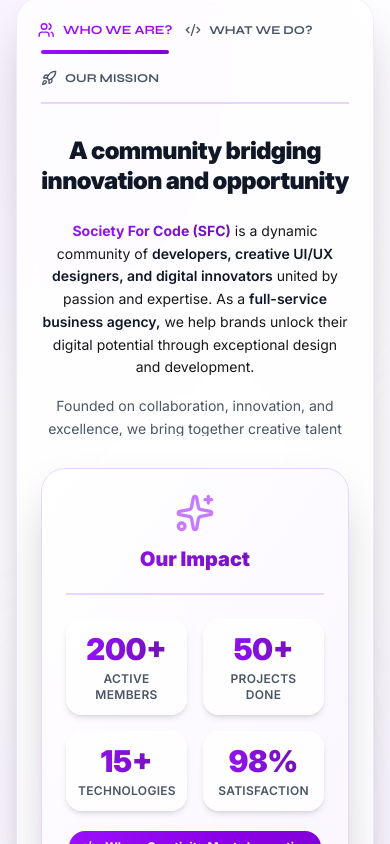
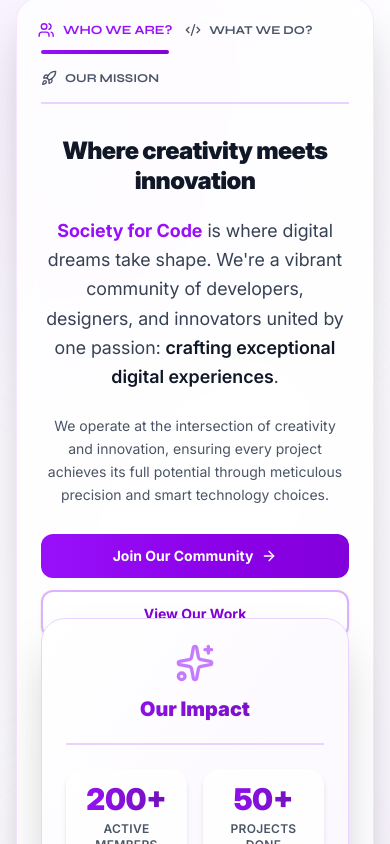
Before and after one commit to basit438/societyforcode, a Next.js app: page / in a window 390 px wide. Shown: the part 940-1784 px from the top of the page. Built offline with nearby package versions, Linux system fonts and the light colour scheme.

Commit message:
added responsiveness

```diff
--- a/app/components/sections/About.jsx
+++ b/app/components/sections/About.jsx
@@ -66,71 +66,55 @@
 
   const content = {
     who: {
-      title: "A community bridging innovation and opportunity",
+      title: "Where creativity meets innovation",
       text: (
-        <div className="space-y-4">
-          <p>
-            <span className="font-bold bg-gradient-to-r from-purple-600 to-purple-800 bg-clip-text text-transparent">
-              Society For Code (SFC)
-            </span>{" "}
-            is a dynamic community of{" "}
-            <span className="font-semibold text-gray-900">
-              developers, creative UI/UX designers, and digital innovators
-            </span>{" "}
-            united by passion and expertise. As a{" "}
-            <span className="font-semibold text-gray-900">
-              full-service business agency,
-            </span>{" "}
-            we help brands unlock their digital potential through exceptional design and development.
+        <div className="space-y-6">
+          <p className="text-gray-700 leading-relaxed text-lg">
+            <span className="font-bold text-purple-600">Society for Code</span> is where digital dreams take shape.
+            We're a vibrant community of developers, designers, and innovators united by one passion:{" "}
+            <span className="font-semibold text-gray-900">crafting exceptional digital experiences</span>.
           </p>
-          <p className="text-gray-600">
-            Founded on collaboration, innovation, and excellence, we bring together
-            creative talent and technical expertise to deliver cutting-edge digital
-            solutions that make businesses stand out.
+          <p className="text-gray-600 leading-relaxed">
+            We operate at the intersection of creativity and innovation, ensuring every project achieves
+            its full potential through meticulous precision and smart technology choices.
           </p>
+
         </div>
       ),
     },
     what: {
-      title: "Empowering engineers, transforming businesses",
+      title: "Turning ideas into stunning realities ✨",
       text: (
-        <div className="space-y-4">
-          <p>
-            We are a{" "}
-            <span className="font-semibold text-gray-900">
-              community-powered business agency
-            </span>{" "}
-            where talented developers, designers, and creatives collaborate to deliver{" "}
-            <span className="font-semibold text-gray-900">
-              premium software development, AI-powered solutions, and stunning
-              design experiences
-            </span>{" "}
-            that drive real business results.
+        <div className="space-y-6">
+          <p className="text-gray-700 leading-relaxed text-lg">
+            Ever scroll through your feed and see something digitally stunning, wondering{" "}
+            <span className="font-semibold text-purple-600 italic">"how did they even do that?"</span>{" "}
+            That's the feeling we chase every single day.
           </p>
-          <p className="text-gray-600">
-            From web applications to AI integrations, mobile apps to brand
-            identities— we craft digital experiences that drive growth and leave
-            lasting impressions.
+          <p className="text-gray-600 leading-relaxed">
+            We're obsessed with turning digital ideas into realities that feel effortless,
+            look incredible, and deliver measurable results for your business.
           </p>
+
         </div>
       ),
     },
     mission: {
-      title: "Building the future of digital experiences",
+      title: "Building digital excellence, one project at a time",
       text: (
-        <div className="space-y-4">
-          <p>
+        <div className="space-y-6">
+          <p className="text-gray-700 leading-relaxed text-lg">
             Our mission is to{" "}
-            <span className="font-semibold text-gray-900">
+            <span className="font-bold bg-gradient-to-r from-purple-600 to-purple-800 bg-clip-text text-transparent">
               empower businesses through exceptional digital craftsmanship
             </span>
-            , combining creative excellence with technical innovation to create
-            solutions that inspire and perform.
+            —combining creative excellence with technical innovation.
           </p>
-          <p className="text-gray-600">
-            At Society for Code, we've built our foundation on the principle of 'Digital Excellence,' a commitment to merging creativity with innovation to deliver tangible results.
+          <p className="text-gray-600 leading-relaxed">
+            We've built our foundation on the principle of 'Digital Excellence,' a commitment to
+            merging creativity with innovation to deliver tangible, measurable results.
+          </p>
 
-          </p>
         </div>
       ),
     },
@@ -199,9 +183,9 @@
         </motion.div>
 
         {/* Content + Stats */}
-        <div className="grid grid-cols-1 lg:grid-cols-2 gap-8 sm:gap-10 md:gap-12 lg:gap-20 items-center font-inter">
+        <div className="grid grid-cols-1 lg:grid-cols-2 gap-8 sm:gap-10 md:gap-12 lg:gap-20 items-start font-inter">
           {/* Left Side (Animated Tab Content) */}
-          <div className="relative overflow-hidden min-h-[300px] sm:min-h-[350px]">
+          <div className="relative overflow-visible min-h-[450px] sm:min-h-[500px] md:min-h-[480px]">
             <AnimatePresence mode="wait">
               <motion.div
                 key={activeTab}
@@ -209,7 +193,7 @@
                 animate={{ opacity: 1, y: 0 }}
                 exit={{ opacity: 0, y: -40 }}
                 transition={{ duration: 0.6, ease: "easeInOut" }}
-                className="absolute inset-0 space-y-6 sm:space-y-8 text-center lg:text-left"
+                className="absolute inset-0 space-y-5 sm:space-y-6 text-center lg:text-left"
               >
                 <h2 className="text-2xl sm:text-3xl lg:text-4xl font-black text-gray-900 leading-tight tracking-tight">
                   {content[activeTab].title}
@@ -217,7 +201,7 @@
                 <div className="text-sm sm:text-base lg:text-lg leading-relaxed">
                   {content[activeTab].text}
                 </div>
-                <div className="flex flex-col sm:flex-row gap-3 sm:gap-4 justify-center lg:justify-start pt-4">
+                <div className="flex flex-col sm:flex-row gap-3 sm:gap-4 justify-center lg:justify-start pt-2 sm:pt-4">
                   <button className="group px-6 sm:px-8 py-3 sm:py-3.5 bg-gradient-to-r from-purple-600 to-purple-700 text-white rounded-xl font-bold text-sm sm:text-base flex items-center justify-center gap-2 hover:shadow-xl hover:shadow-purple-400/40 transition-all duration-300 hover:scale-105">
                     Join Our Community
                     <ArrowRight className="w-4 h-4 sm:w-5 sm:h-5 group-hover:translate-x-1 transition-transform" />
--- a/app/layout.js
+++ b/app/layout.js
@@ -15,13 +15,16 @@
 export const metadata = {
   title: "SfC",
   description: "Software Solutions for Modern Businesses",
+  icons: {
+    icon: '/sfclogo.jpg',
+  },
 };
 
 export default function RootLayout({ children }) {
   return (
     <html lang="en">
       <body className={`${geistSans.variable} ${geistMono.variable} antialiased font-syne`}>
-                 {children}
+        {children}
 
       </body>
     </html>
```
Also changed, not shown: public/sfclogo.jpg (added).
